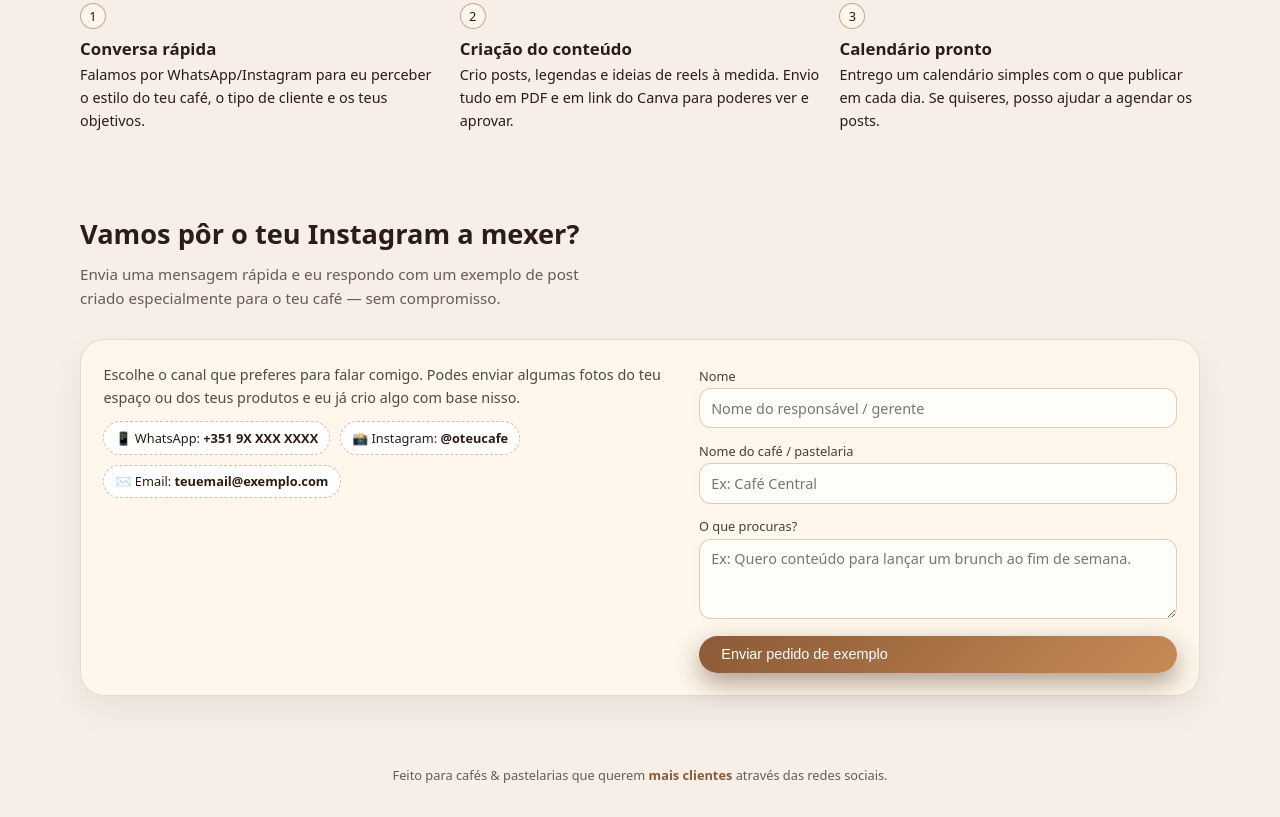
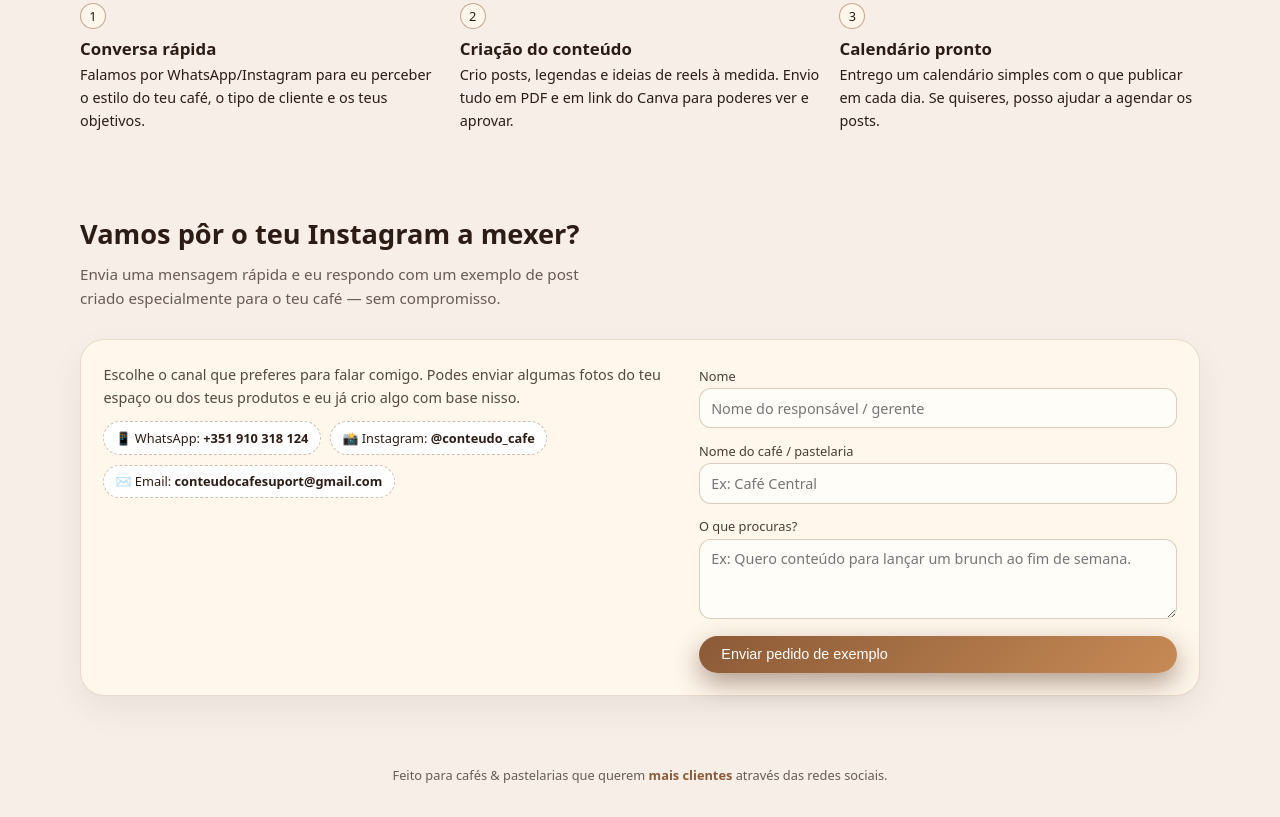
Before and after one commit to besttiktokklm-star/cafe, a plain HTML site: page index.html in a window 1280 px wide. Shown: the part 2529-3346 px from the top of the page. Drawn offline with Linux system fonts and the light colour scheme.

Commit message:
Update index.html

```diff
--- a/index.html
+++ b/index.html
@@ -1017,9 +1017,9 @@
             </p>
             <div class="contact-row">
               <!-- Substitui pelos teus contactos reais -->
-              <div class="tag">📱 WhatsApp: <strong>+351 9X XXX XXXX</strong></div>
-              <div class="tag">📸 Instagram: <strong>@oteucafe</strong></div>
-              <div class="tag">✉️ Email: <strong>teuemail@exemplo.com</strong></div>
+              <div class="tag">📱 WhatsApp: <strong>+351 910 318 124</strong></div>
+              <div class="tag">📸 Instagram: <strong>@conteudo_cafe</strong></div>
+              <div class="tag">✉️ Email: <strong>conteudocafesuport@gmail.com</strong></div>
             </div>
           </div>
 
```
